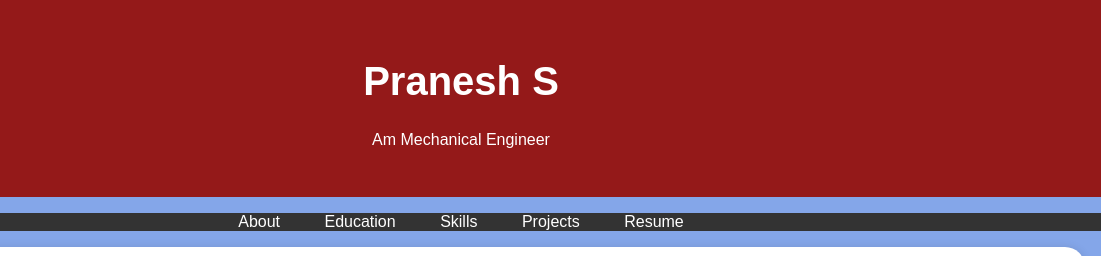
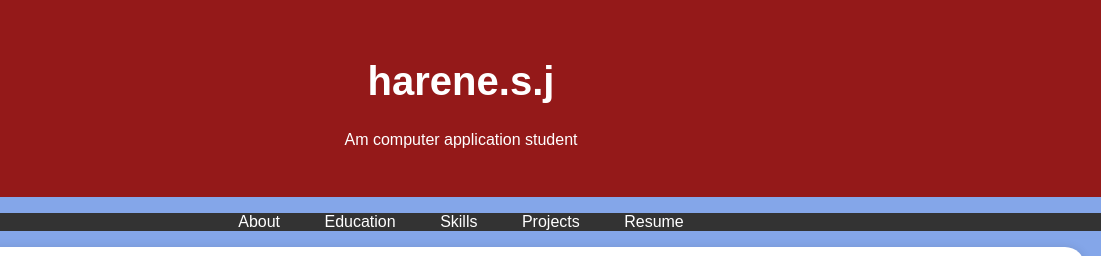
Before and after one commit to harene006/Digital_portfolio, a plain HTML site: page index.html in a window 1280 px wide. Shown: the top 256 px of the page, 179-1280 px from the left. Drawn offline with Linux system fonts and the light colour scheme.

Commit message:
Update index.html

```diff
--- a/index.html
+++ b/index.html
@@ -96,8 +96,8 @@
         <div class="header-content">
             <!-- Add your profile picture here -->
             <img src="passport photo.jpg" alt="Your Profile Picture" class="profile-picture">
-            <h1>Pranesh S</h1>
-            <p>Am Mechanical Engineer</p>
+            <h1>harene.s.j</h1>
+            <p>Am computer application student</p>
         </div>
     </header>
 
@@ -176,7 +176,7 @@
     </section>
 
     <footer>
-        <p>&copy; 2025 Pranesh S</p>
+        <p>&copy; 2025 harene s j</p>
     </footer>
 
     <script>
```
